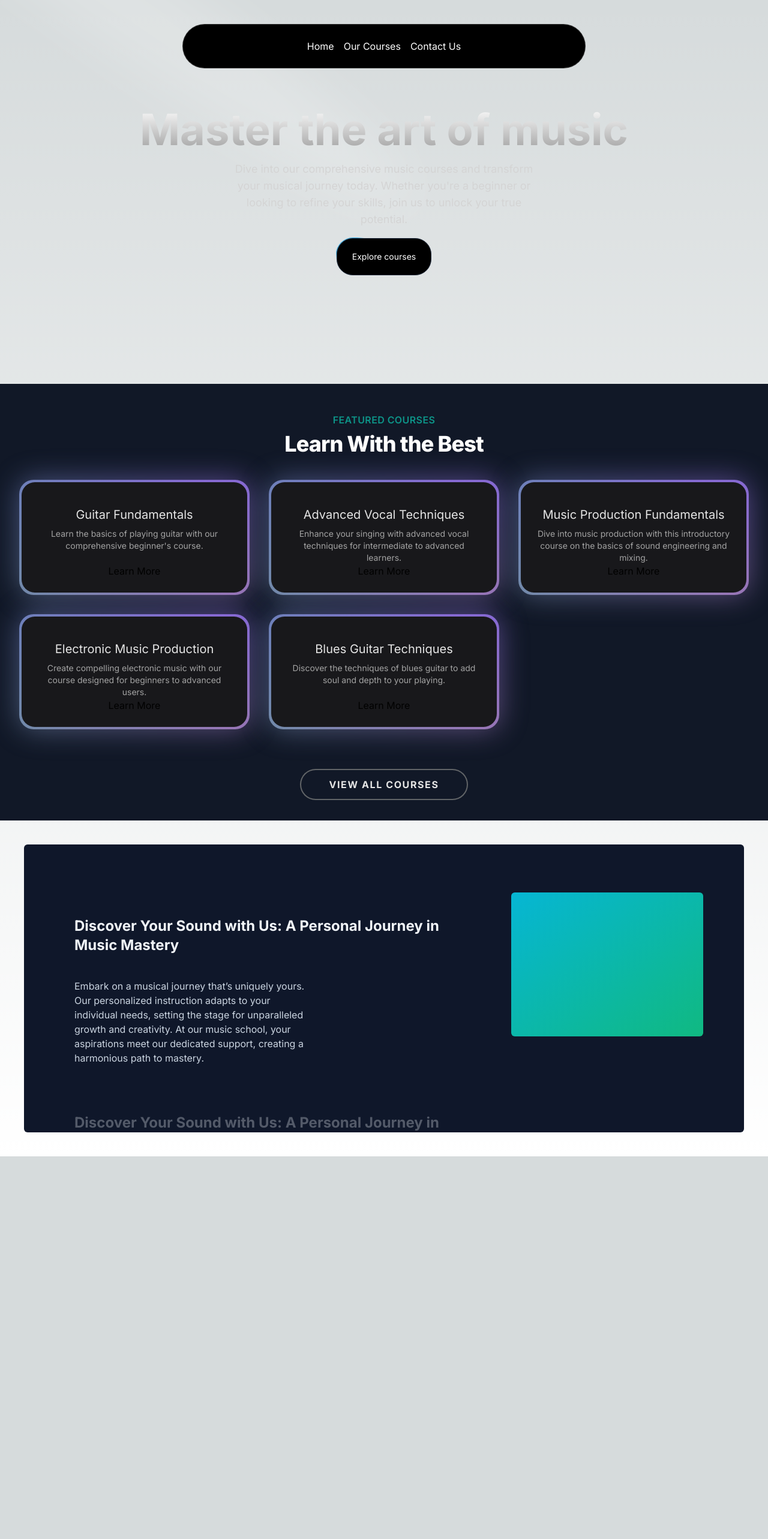
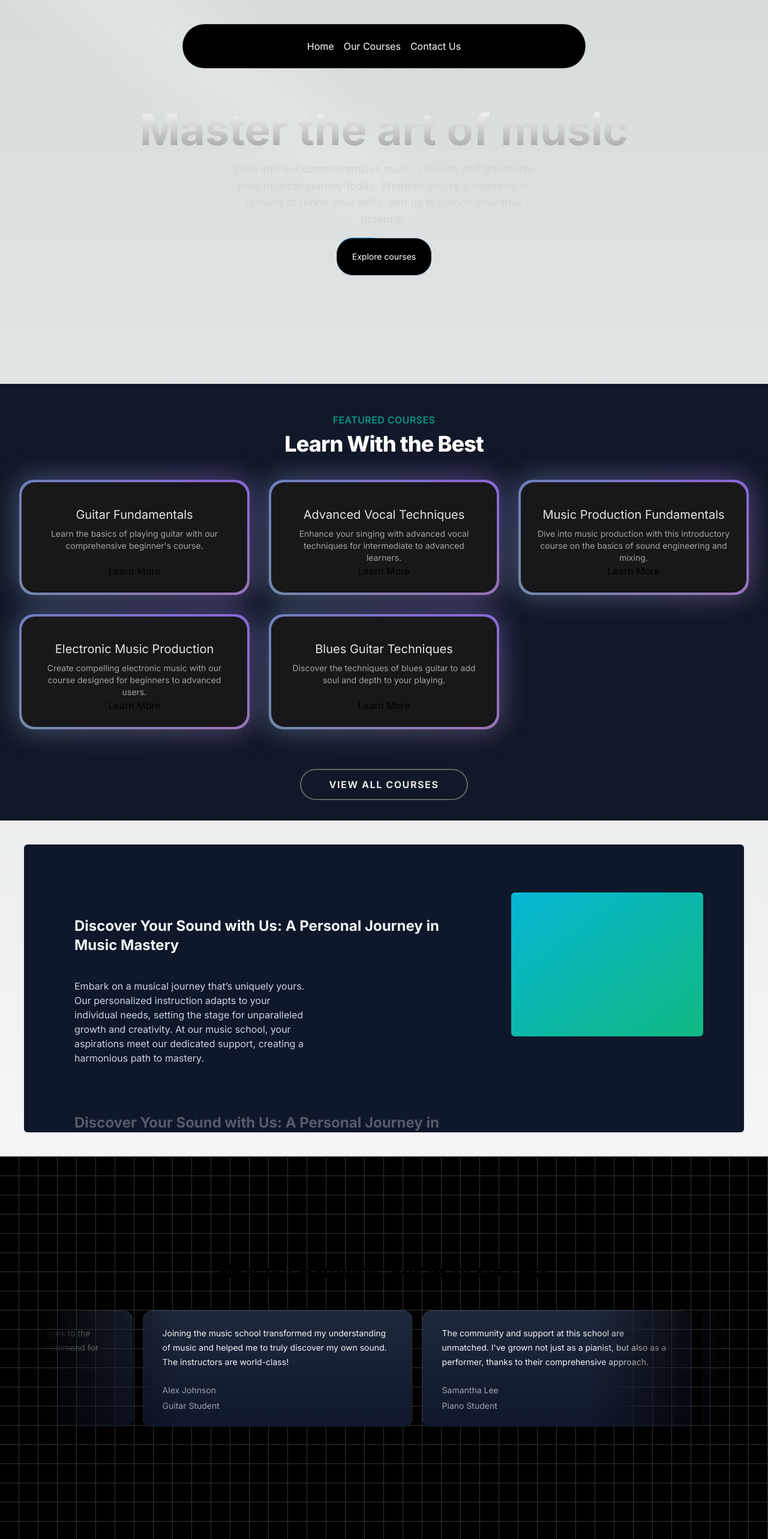
Before and after one commit to JawwadAhmadDev/music-app, a Next.js app: page / in a window 1280 px wide. Shown: the whole page at 60% size. Before the commit the page ends 1928 px from the top, so only its background shows below. Built offline with nearby package versions, Linux system fonts and the light colour scheme.

Commit message:
testimonial section completed

```diff
--- a/package.json
+++ b/package.json
@@ -12,6 +12,7 @@
     "@tabler/icons-react": "^3.12.0",
     "clsx": "^2.1.1",
     "framer-motion": "^11.3.28",
+    "mini-svg-data-uri": "^1.4.4",
     "next": "14.2.5",
     "react": "^18",
     "react-dom": "^18",
--- a/src/app/page.tsx
+++ b/src/app/page.tsx
@@ -1,5 +1,6 @@
 import FeaturedCourses from "@/components/FeaturedCourses";
 import HeroSection from "@/components/HeroSection";
+import MusicSchoolTestimonials from "@/components/TestimonialCards";
 import WhyChooseUs from "@/components/WhyChooseUs";
 
 export default function Home() {
@@ -8,6 +9,7 @@
       <HeroSection />
       <FeaturedCourses />
       <WhyChooseUs />
+      <MusicSchoolTestimonials />
     </div>
   );
 }
--- /dev/null
+++ b/src/components/TestimonialCards.tsx
@@ -0,0 +1,56 @@
+"use client";
+import { InfiniteMovingCards } from "./ui/infinite-moving-cards";
+
+const musicSchoolTestimonials = [
+  {
+    quote:
+      "Joining the music school transformed my understanding of music and helped me to truly discover my own sound. The instructors are world-class!",
+    name: "Alex Johnson",
+    title: "Guitar Student",
+  },
+  {
+    quote:
+      "The community and support at this school are unmatched. I've grown not just as a pianist, but also as a performer, thanks to their comprehensive approach.",
+    name: "Samantha Lee",
+    title: "Piano Student",
+  },
+  {
+    quote:
+      "This school offered me the tools and confidence to take my singing to the next level. I'm endlessly grateful for the personalized coaching.",
+    name: "Michael Chen",
+    title: "Vocal Student",
+  },
+  {
+    quote:
+      "As a violinist, finding the right mentor can be challenging, but this school matched me with a teacher who truly understands my goals and challenges.",
+    name: "Emily Taylor",
+    title: "Violin Student",
+  },
+  {
+    quote:
+      "The production courses here opened my eyes to the intricacies of music production. Highly recommend for any aspiring producers!",
+    name: "Chris Morales",
+    title: "Music Production Student",
+  },
+];
+
+function MusicSchoolTestimonials() {
+  return (
+    <div className="h-[40rem] w-full dark:bg-black dark:bg-grid-white/[0.2] relative flex flex-col items-center justify-center overflow-hidden">
+      <h2 className="text-3xl font-bold text-center mb-8 z-10">
+        Hear our Harmony: Voices of success
+      </h2>
+      <div className="flex justify-center w-full overflow-hidden px-4 sm:px-6 lg:px-8">
+        <div className="w-full max-w-6xl">
+          <InfiniteMovingCards
+            items={musicSchoolTestimonials}
+            direction="right"
+            speed="slow"
+          />
+        </div>
+      </div>
+    </div>
+  );
+}
+
+export default MusicSchoolTestimonials;
--- /dev/null
+++ b/src/components/ui/infinite-moving-cards.tsx
@@ -0,0 +1,121 @@
+"use client";
+
+import { cn } from "@/lib/utils";
+import React, { useEffect, useState } from "react";
+
+export const InfiniteMovingCards = ({
+  items,
+  direction = "left",
+  speed = "fast",
+  pauseOnHover = true,
+  className,
+}: {
+  items: {
+    quote: string;
+    name: string;
+    title: string;
+  }[];
+  direction?: "left" | "right";
+  speed?: "fast" | "normal" | "slow";
+  pauseOnHover?: boolean;
+  className?: string;
+}) => {
+  const containerRef = React.useRef<HTMLDivElement>(null);
+  const scrollerRef = React.useRef<HTMLUListElement>(null);
+
+  useEffect(() => {
+    addAnimation();
+  }, []);
+  const [start, setStart] = useState(false);
+  function addAnimation() {
+    if (containerRef.current && scrollerRef.current) {
+      const scrollerContent = Array.from(scrollerRef.current.children);
+
+      scrollerContent.forEach((item) => {
+        const duplicatedItem = item.cloneNode(true);
+        if (scrollerRef.current) {
+          scrollerRef.current.appendChild(duplicatedItem);
+        }
+      });
+
+      getDirection();
+      getSpeed();
+      setStart(true);
+    }
+  }
+  const getDirection = () => {
+    if (containerRef.current) {
+      if (direction === "left") {
+        containerRef.current.style.setProperty(
+          "--animation-direction",
+          "forwards"
+        );
+      } else {
+        containerRef.current.style.setProperty(
+          "--animation-direction",
+          "reverse"
+        );
+      }
+    }
+  };
+  const getSpeed = () => {
+    if (containerRef.current) {
+      if (speed === "fast") {
+        containerRef.current.style.setProperty("--animation-duration", "20s");
+      } else if (speed === "normal") {
+        containerRef.current.style.setProperty("--animation-duration", "40s");
+      } else {
+        containerRef.current.style.setProperty("--animation-duration", "80s");
+      }
+    }
+  };
+  return (
+    <div
+      ref={containerRef}
+      className={cn(
+        "scroller relative z-20  max-w-7xl overflow-hidden  [mask-image:linear-gradient(to_right,transparent,white_20%,white_80%,transparent)]",
+        className
+      )}
+    >
+      <ul
+        ref={scrollerRef}
+        className={cn(
+          " flex min-w-full shrink-0 gap-4 py-4 w-max flex-nowrap",
+          start && "animate-scroll ",
+          pauseOnHover && "hover:[animation-play-state:paused]"
+        )}
+      >
+        {items.map((item, idx) => (
+          <li
+            className="w-[350px] max-w-full relative rounded-2xl border border-b-0 flex-shrink-0 border-slate-700 px-8 py-6 md:w-[450px]"
+            style={{
+              background:
+                "linear-gradient(180deg, var(--slate-800), var(--slate-900)",
+            }}
+            key={item.name}
+          >
+            <blockquote>
+              <div
+                aria-hidden="true"
+                className="user-select-none -z-1 pointer-events-none absolute -left-0.5 -top-0.5 h-[calc(100%_+_4px)] w-[calc(100%_+_4px)]"
+              ></div>
+              <span className=" relative z-20 text-sm leading-[1.6] text-gray-100 font-normal">
+                {item.quote}
+              </span>
+              <div className="relative z-20 mt-6 flex flex-row items-center">
+                <span className="flex flex-col gap-1">
+                  <span className=" text-sm leading-[1.6] text-gray-400 font-normal">
+                    {item.name}
+                  </span>
+                  <span className=" text-sm leading-[1.6] text-gray-400 font-normal">
+                    {item.title}
+                  </span>
+                </span>
+              </div>
+            </blockquote>
+          </li>
+        ))}
+      </ul>
+    </div>
+  );
+};
--- a/tailwind.config.ts
+++ b/tailwind.config.ts
@@ -1,5 +1,6 @@
 import type { Config } from "tailwindcss";
 const defaultTheme = require("tailwindcss/defaultTheme");
+const svgToDataUri = require("mini-svg-data-uri");
 const colors = require("tailwindcss/colors");
 const {
   default: flattenColorPalette,
@@ -17,6 +18,8 @@
       animation: {
         spotlight: "spotlight 2s ease .75s 1 forwards",
         shimmer: "shimmer 2s linear infinite",
+        scroll:
+          "scroll var(--animation-duration, 40s) var(--animation-direction, forwards) linear infinite",
       },
       keyframes: {
         spotlight: {
@@ -37,6 +40,11 @@
             backgroundPosition: "-200% 0",
           },
         },
+        scroll: {
+          to: {
+            transform: "translate(calc(-50% - 0.5rem))",
+          },
+        },
       },
       backgroundImage: {
         "gradient-radial": "radial-gradient(var(--tw-gradient-stops))",
@@ -46,7 +54,7 @@
     },
   },
 
-  plugins: [addVariablesForColors],
+  plugins: [addVariablesForColors, addSvgPatterns],
 };
 
 // This plugin adds each Tailwind color as a global CSS variable, e.g. var(--gray-200).
@@ -61,4 +69,27 @@
   });
 }
 
+function addSvgPatterns({ matchUtilities, theme }: any) {
+  matchUtilities(
+    {
+      "bg-grid": (value: any) => ({
+        backgroundImage: `url("${svgToDataUri(
+          `<svg xmlns="http://www.w3.org/2000/svg" viewBox="0 0 32 32" width="32" height="32" fill="none" stroke="${value}"><path d="M0 .5H31.5V32"/></svg>`
+        )}")`,
+      }),
+      "bg-grid-small": (value: any) => ({
+        backgroundImage: `url("${svgToDataUri(
+          `<svg xmlns="http://www.w3.org/2000/svg" viewBox="0 0 32 32" width="8" height="8" fill="none" stroke="${value}"><path d="M0 .5H31.5V32"/></svg>`
+        )}")`,
+      }),
+      "bg-dot": (value: any) => ({
+        backgroundImage: `url("${svgToDataUri(
+          `<svg xmlns="http://www.w3.org/2000/svg" viewBox="0 0 32 32" width="16" height="16" fill="none"><circle fill="${value}" id="pattern-circle" cx="10" cy="10" r="1.6257413380501518"></circle></svg>`
+        )}")`,
+      }),
+    },
+    { values: flattenColorPalette(theme("backgroundColor")), type: "color" }
+  );
+}
+
 export default config;
```
Also changed, not shown: 1 other file (tests, documents, lock files or other folders).
